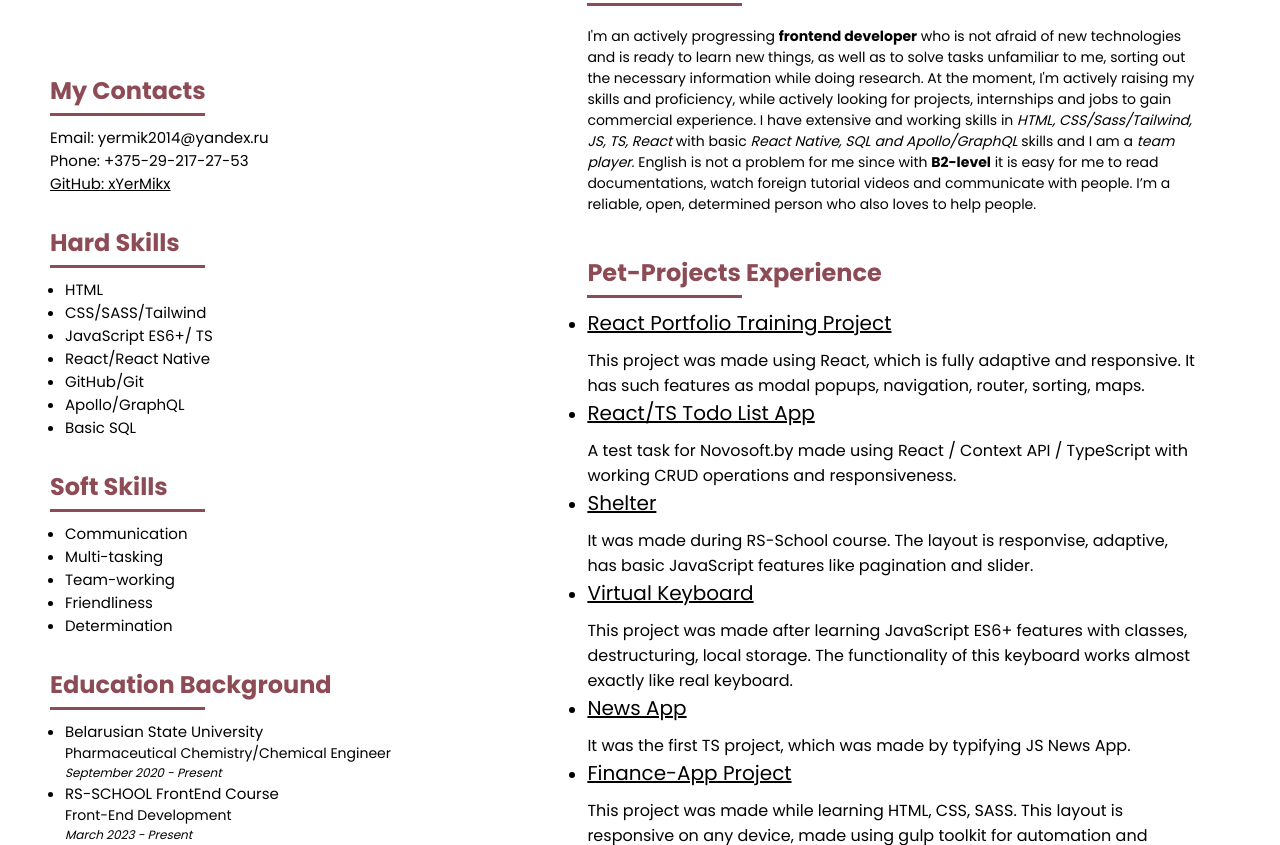
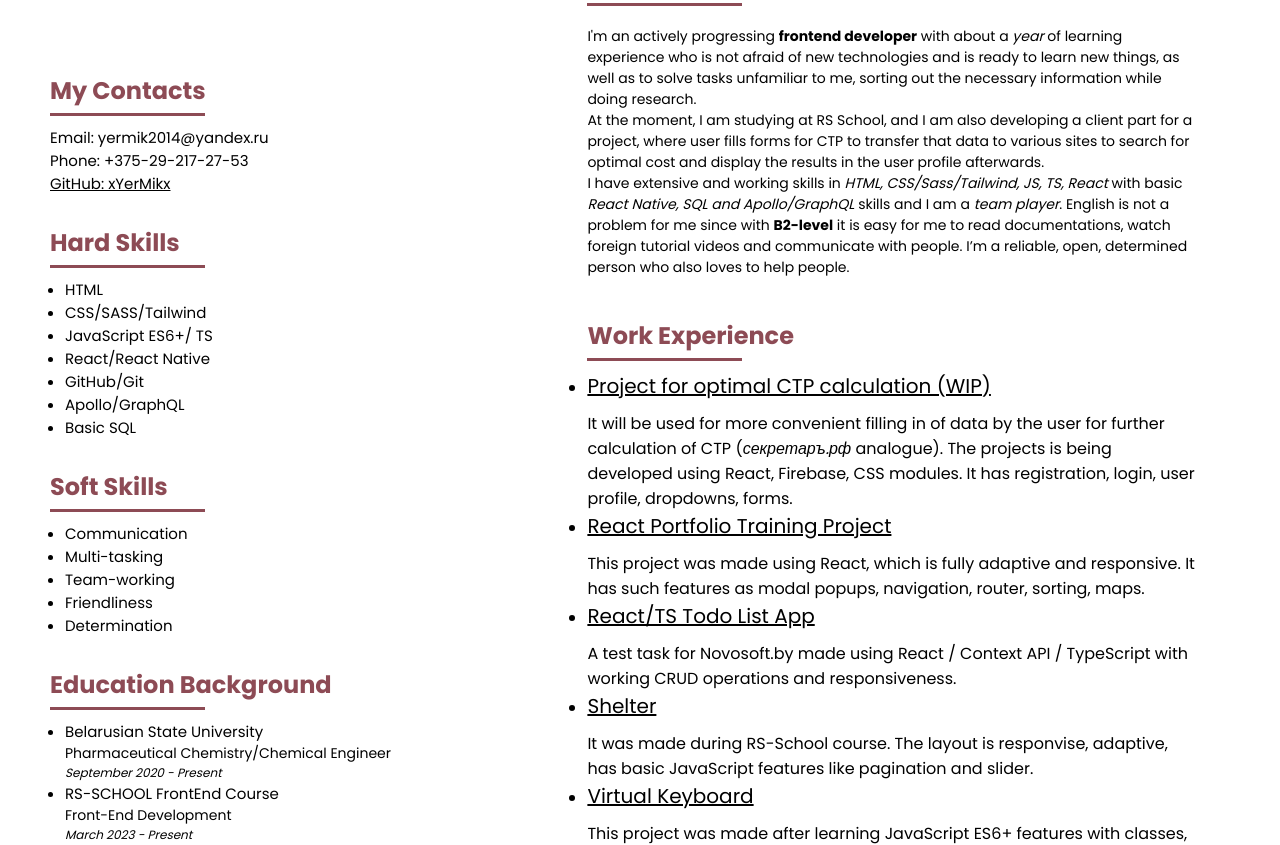
Before and after one commit to xYerMikx/rsschool-cv, a plain HTML site: page index.html in a window 1280 px wide. Shown: the part 307-1152 px from the top of the page. Drawn offline with Linux system fonts and the light colour scheme.

Commit message:
feat: renew information

```diff
--- a/index.html
+++ b/index.html
@@ -78,7 +78,7 @@
                   <div class="education__name">Self-education</div>
                   <div class="education__time">
                     March 2022 - May 2022 <br />
-                    March 2023 - Present
+                    January 2023 - Present
                   </div>
                 </li>
               </ul>
@@ -88,13 +88,16 @@
             <section class="main__about about">
               <h2 class="about__title title">About Me</h2>
               <p class="about__text">
-                I'm an actively progressing <b>frontend developer</b> who is not
-                afraid of new technologies and is ready to learn new things, as
-                well as to solve tasks unfamiliar to me, sorting out the
-                necessary information while doing research. At the moment, I'm
-                actively raising my skills and proficiency, while actively
-                looking for projects, internships and jobs to gain commercial
-                experience. I have extensive and working skills in
+                I'm an actively progressing <b>frontend developer</b> with about
+                a <i>year</i> of learning experience who is not afraid of new
+                technologies and is ready to learn new things, as well as to
+                solve tasks unfamiliar to me, sorting out the necessary
+                information while doing research. <br />At the moment, I am
+                studying at RS School, and I am also developing a client part
+                for a project, where user fills forms for CTP to transfer that
+                data to various sites to search for optimal cost and display the
+                results in the user profile afterwards. <br />I have extensive
+                and working skills in
                 <i>HTML, CSS/Sass/Tailwind, JS, TS, React</i> with basic
                 <i> React Native, SQL and Apollo/GraphQL </i>skills and I am a
                 <em>team player</em>. English is not a problem for me since with
@@ -104,11 +107,31 @@
               </p>
             </section>
             <section class="main__train train">
-              <h2 class="train__title title">Pet-Projects Experience</h2>
+              <h2 class="train__title title">Work Experience</h2>
               <ul class="train__projects">
                 <li>
                   <a
+                    href="https://frontend-8d9gbx359-ibagent.vercel.app/"
+                    target="_blank"
+                    class="train__link"
+                    >Project for optimal CTP calculation (WIP)</a
+                  >
+                  <p class="train__info">
+                    It will be used for more convenient filling in of data by
+                    the user for further calculation of CTP (<i
+                      ><a href="https://секретаръ.рф" target="_blank"
+                        >секретаръ.рф</a
+                      ></i
+                    >
+                    analogue). The projects is being developed using React,
+                    Firebase, CSS modules. It has registration, login, user
+                    profile, dropdowns, forms.
+                  </p>
+                </li>
+                <li>
+                  <a
                     href="https://xyermikx.github.io/john-portfolio-web/"
+                    target="_blank"
                     class="train__link"
                     >React Portfolio Training Project</a
                   >
@@ -121,6 +144,7 @@
                 <li>
                   <a
                     href="https://xyermikx.github.io/react-ts-todo/"
+                    target="_blank"
                     class="train__link"
                     >React/TS Todo List App</a
                   >
@@ -132,6 +156,7 @@
                 <li>
                   <a
                     href="https://rolling-scopes-school.github.io/xyermikx-JSFE2023Q1/shelter/pages/main/main.html"
+                    target="_blank"
                     class="train__link"
                     >Shelter</a
                   >
@@ -144,6 +169,7 @@
                 <li>
                   <a
                     href="https://xyermikx.github.io/virtual-keyboard/virtual-keyboard/"
+                    target="_blank"
                     class="train__link"
                     >Virtual Keyboard</a
                   >
@@ -157,25 +183,13 @@
                 <li>
                   <a
                     href="https://rolling-scopes-school.github.io/xyermikx-JSFE2023Q1/migration-newip-to-ts/"
+                    target="_blank"
                     class="train__link"
                     >News App</a
                   >
                   <p class="train__info">
                     It was the first TS project, which was made by typifying JS
                     News App.
-                  </p>
-                </li>
-                <li>
-                  <a
-                    href="https://github.com/xYerMikx/Finance-App-proj"
-                    class="train__link"
-                    >Finance-App Project</a
-                  >
-                  <p class="train__info">
-                    This project was made while learning HTML, CSS, SASS. This
-                    layout is responsive on any device, made using gulp toolkit
-                    for automation and building a project, SASS-preprocessor,
-                    HTML, basic JS.
                   </p>
                 </li>
               </ul>
```
